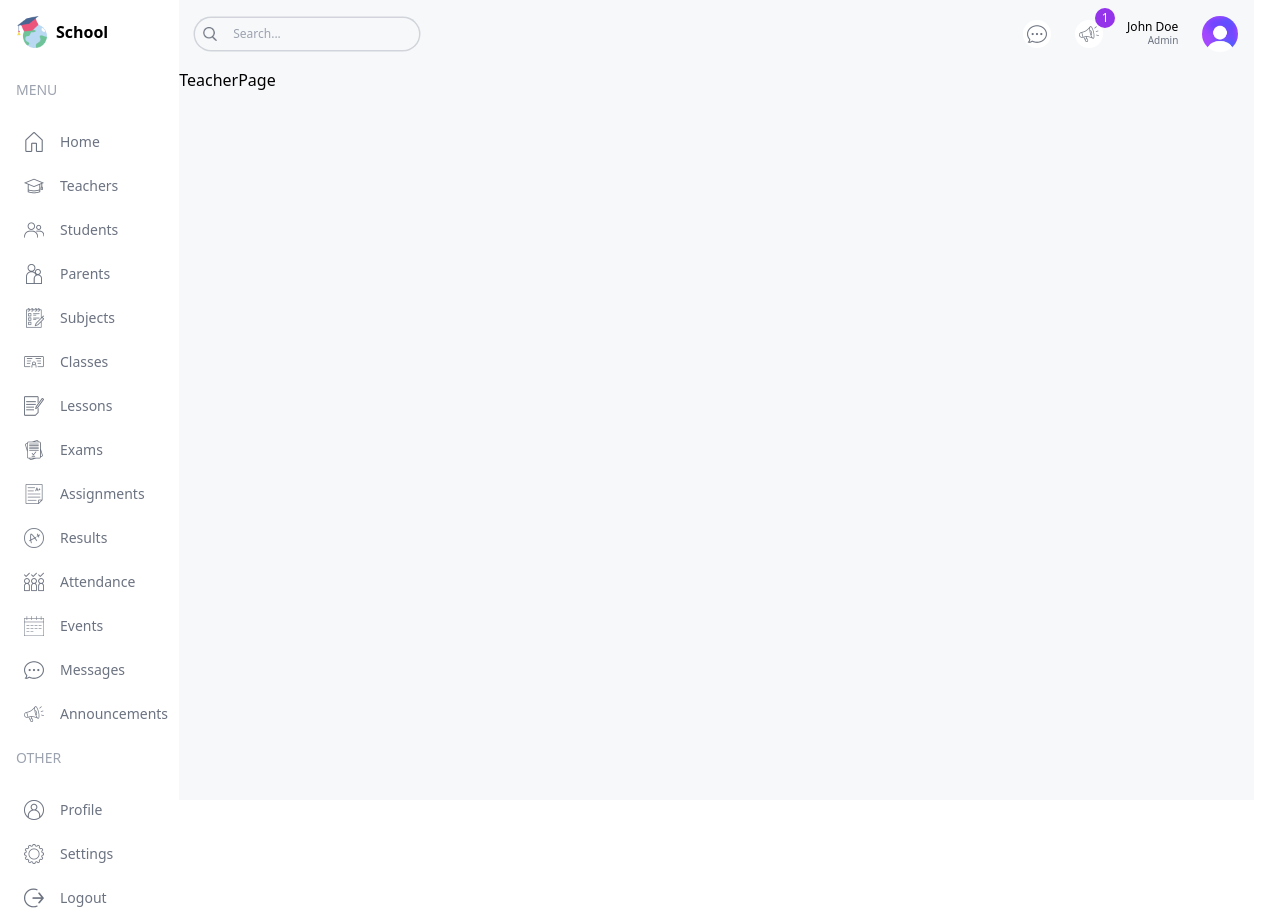
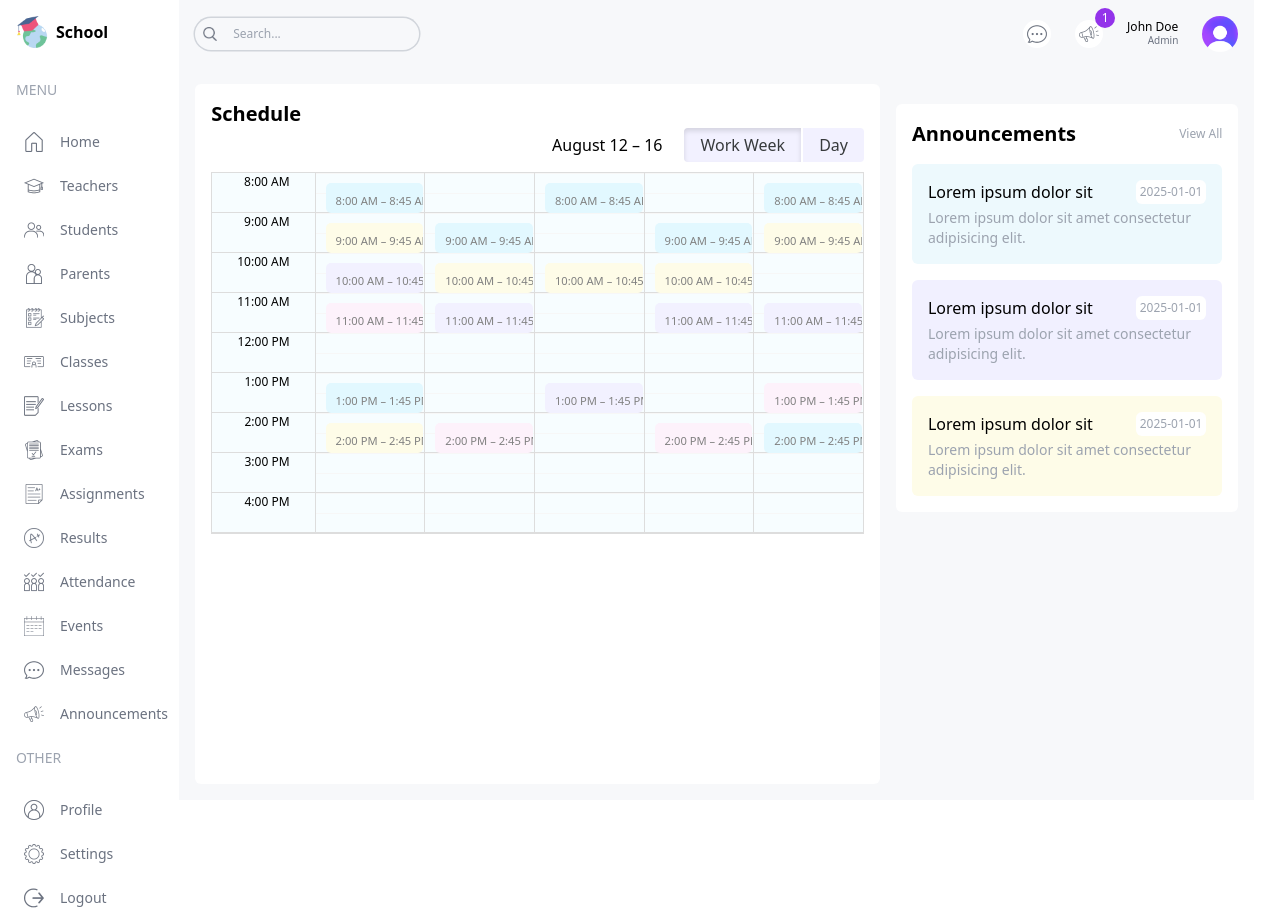
Before and after one commit to AbayTesfaye/Next-js-SMD, a Next.js app: page /dashboard/teacher in a window 1280 px wide. Built offline with nearby package versions, Linux system fonts and the light colour scheme.

Commit message:
insert calendar and announcement for teacher page

```diff
--- a/src/app/dashboard/layout.tsx
+++ b/src/app/dashboard/layout.tsx
@@ -19,7 +19,7 @@ export default function DashboardLayout({
 </div>
 
     {/* RIGHT */}
-    <div className="w-[86%] md:w-[92%] lg:w-[84%] lx:w-[86%] bg-[#F7F8FA] overflow-scroll">
+    <div className="w-[86%] md:w-[92%] lg:w-[84%] lx:w-[86%] bg-[#F7F8FA] overflow-scroll flex flex-col">
         <Navbar/>
         {children}
     </div>
--- a/src/app/dashboard/teacher/page.tsx
+++ b/src/app/dashboard/teacher/page.tsx
@@ -1,6 +1,23 @@
+'use client'
+import Announcement from "@/components/Announcement"
+import BigCalendar from "@/components/BigCalendar"
+import EventCalendar from "@/components/EventCalendar"
+
 const TeacherPage = () => {
   return (
-    <div className=''>TeacherPage</div>
+    <div className='flex-1 p-4 flex flex-col gap-4 xl:flex-row'>
+      {/* LEFT */}
+      <div className="w-full xl:w-2/3">
+        <div className="h-full bg-white rounded-md p-4">
+          <h1 className="font-semibold text-xl">Schedule</h1>
+          <BigCalendar/>
+        </div>
+      </div>
+      {/* RIGHT */}
+      <div className="w-full xl:w-1/3 flex flex-col gap-8 ">
+       <Announcement/>
+       </div>
+    </div>
   )
 }
 
--- a/src/components/BigCalendar.tsx
+++ b/src/components/BigCalendar.tsx
@@ -4,7 +4,7 @@ import moment from 'moment';
 import "react-big-calendar/lib/css/react-big-calendar.css";
 import { useState } from 'react';
 import { calendarEvents } from '@/lib/data';
-import { min } from './../../node_modules/@types/date-arithmetic/index.d';
+
 
 const localizer = momentLocalizer(moment);
 
```
